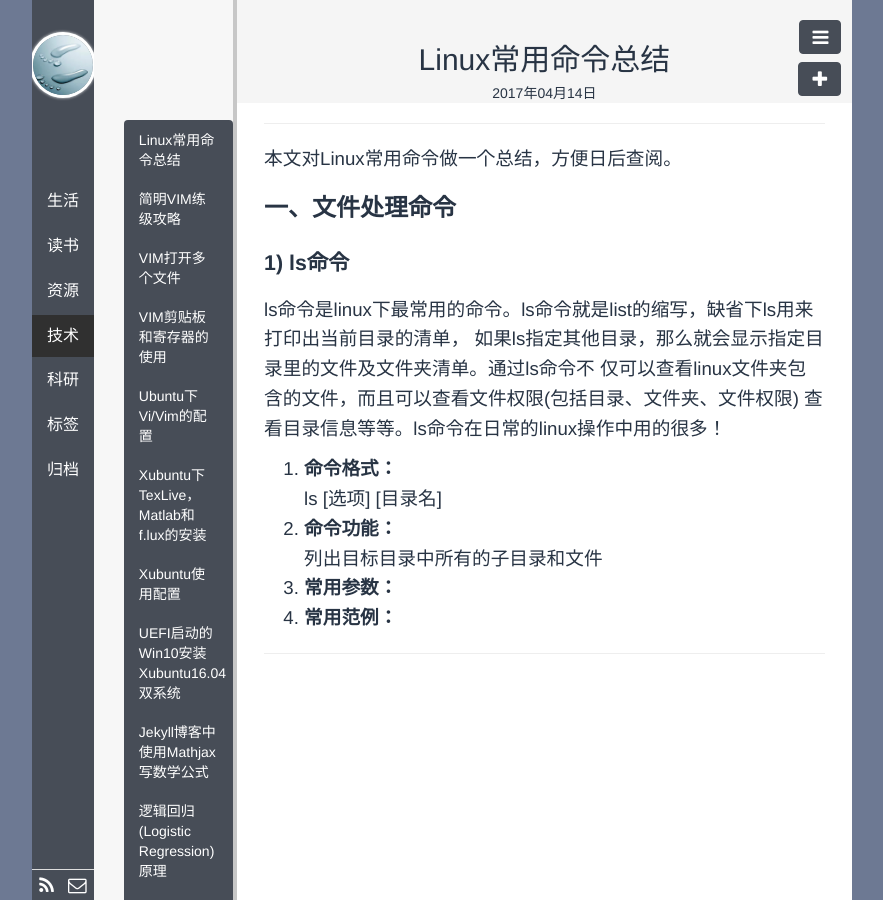
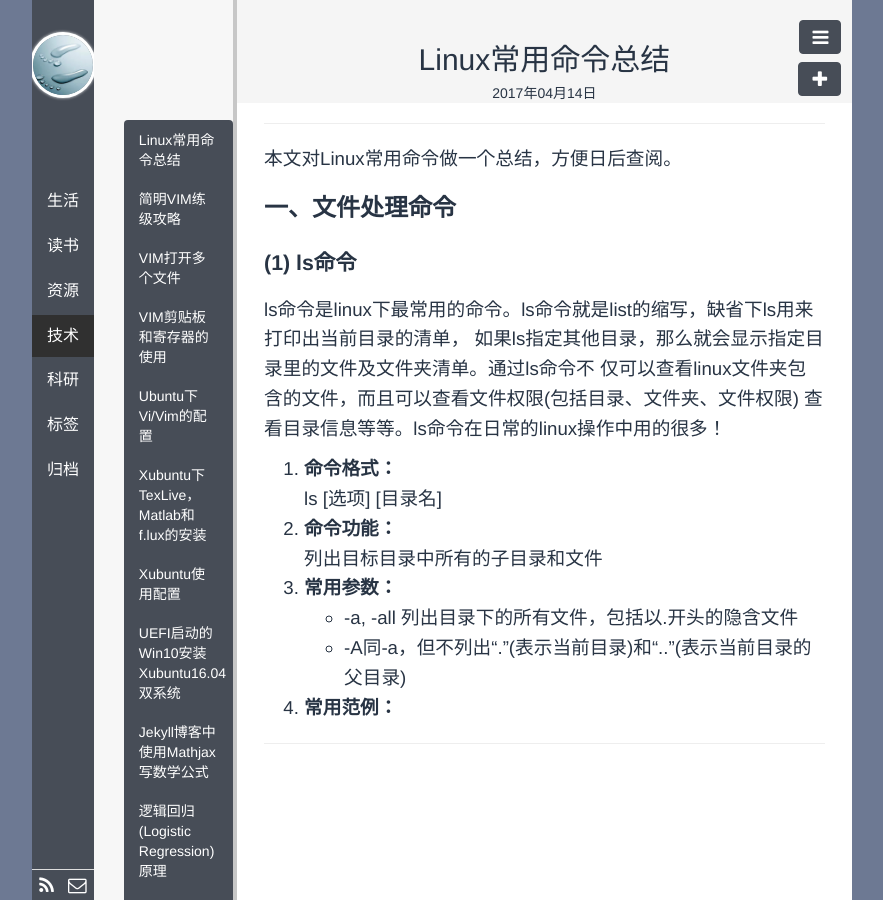
Before and after one commit to polyHong/polyHong.github.io, a Jekyll site: the page built from _posts/tech/2017-04-14-linux-command-list.md, in a window 1280 px wide. Shown: the whole page, without its empty margins (198-1081 px from the left). Built offline with Jekyll 4.4.1, drawn with Linux system fonts in a browser that asks for light colours; Markdown is read by kramdown in place of the engine named in the settings; comment, search, counter and statistics services are not loaded.

Commit message:
update linux-command

```diff
--- a/_posts/tech/2017-04-14-linux-command-list.md
+++ b/_posts/tech/2017-04-14-linux-command-list.md
@@ -13,7 +13,7 @@ description:
 
 #### **一、文件处理命令**
 
-##### **1) ls命令**
+##### **(1) ls命令**
 <p>
 ls命令是linux下最常用的命令。ls命令就是list的缩写，缺省下ls用来打印出当前目录的清单，
 如果ls指定其他目录，那么就会显示指定目录里的文件及文件夹清单。通过ls命令不
@@ -27,5 +27,9 @@ ls&nbsp;[选项]&nbsp;[目录名]
 <li><strong>命令功能：</strong></li>
 列出目标目录中所有的子目录和文件
 <li><strong>常用参数：</strong></li>
+<ul>
+<li>-a, -all 列出目录下的所有文件，包括以.开头的隐含文件</li>
+<li>-A同-a，但不列出“.”(表示当前目录)和“..”(表示当前目录的父目录)</li>
+</ul>
 <li><strong>常用范例：</strong></li>
 </ol>
```
Also changed, not shown: 1 other file.
